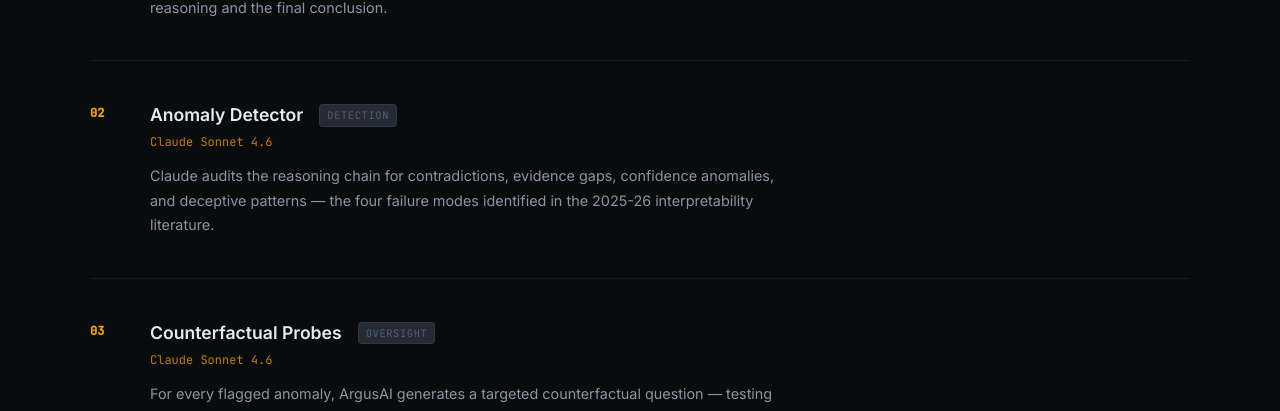
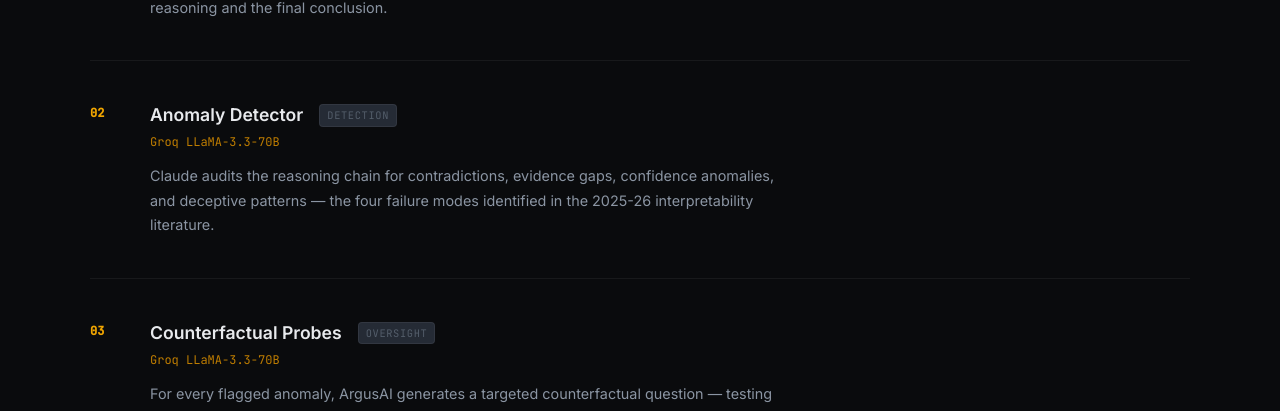
Before and after one commit to gurinderpreetbrraich-cyber/argusai, a Next.js app: page / in a window 1280 px wide. Shown: the part 1338-1749 px from the top of the page. Built offline with nearby package versions, Linux system fonts and the light colour scheme.

Commit message:
fix: replace Claude Sonnet references with Groq on landing page

```diff
--- a/src/app/page.tsx
+++ b/src/app/page.tsx
@@ -151,14 +151,14 @@
               {
                 num: '02',
                 title: 'Anomaly Detector',
-                subtitle: 'Claude Sonnet 4.6',
+                subtitle: 'Groq LLaMA-3.3-70B',
                 body: 'Claude audits the reasoning chain for contradictions, evidence gaps, confidence anomalies, and deceptive patterns — the four failure modes identified in the 2025-26 interpretability literature.',
                 tag: 'Detection',
               },
               {
                 num: '03',
                 title: 'Counterfactual Probes',
-                subtitle: 'Claude Sonnet 4.6',
+                subtitle: 'Groq LLaMA-3.3-70B',
                 body: 'For every flagged anomaly, ArgusAI generates a targeted counterfactual question — testing whether the model\'s conclusion is anchored to evidence or to spurious features in the prompt.',
                 tag: 'Oversight',
               },
```
